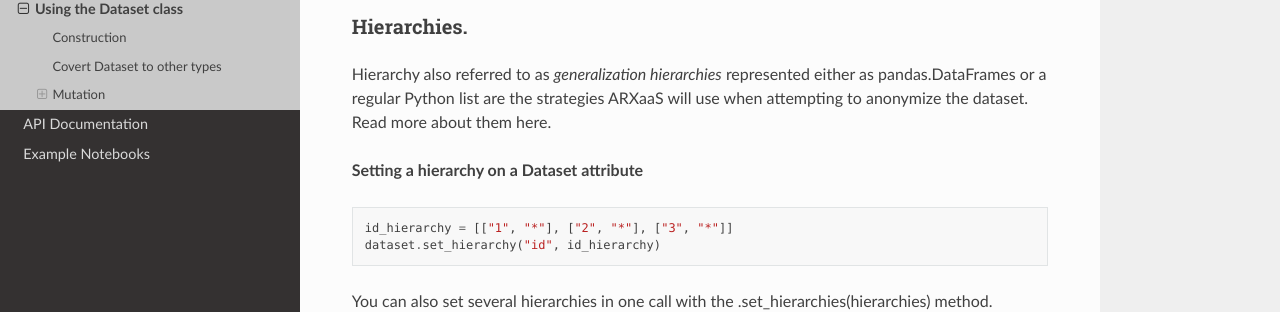
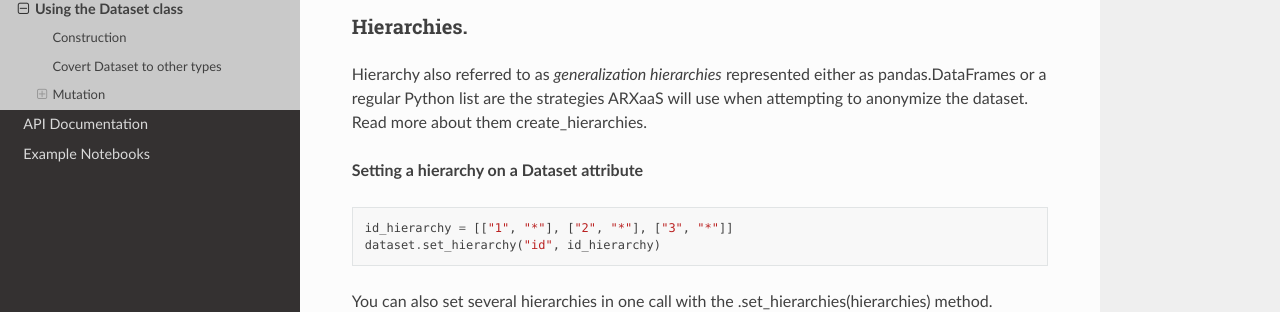
Before and after one commit to navikt/pyarxaas, a Sphinx documentation site: the page built from docs/user-guide/using-dataset.rst, in a window 1280 px wide and 900 px high, scrolled down 1540 px. Shown: the part 263-575 px from the top of the window. Built offline with Sphinx 7.4.7 and the Read the Docs theme 2.0.0, drawn with Linux system fonts in a browser that asks for light colours; formulas are drawn with MathJax 3.

Commit message:
Add create and use hierarchy docs and link it in using dataset docs

```diff
--- /dev/null
+++ b/docs/user-guide/creating-and-using-hierarchies.rst
@@ -0,0 +1 @@
+.. _create_hierarchies:
--- a/docs/user-guide/using-dataset.rst
+++ b/docs/user-guide/using-dataset.rst
@@ -78,7 +78,7 @@
 ------------
 
 Hierarchy also referred to as *generalization hierarchies* represented either as pandas.DataFrames or a regular Python
-list are the strategies ARXaaS will use when attempting to anonymize the dataset. Read more about them here.
+list are the strategies ARXaaS will use when attempting to anonymize the dataset. Read more about them :ref:`create_hierarchies`.
 
 **Setting a hierarchy on a Dataset attribute** ::
 
```
